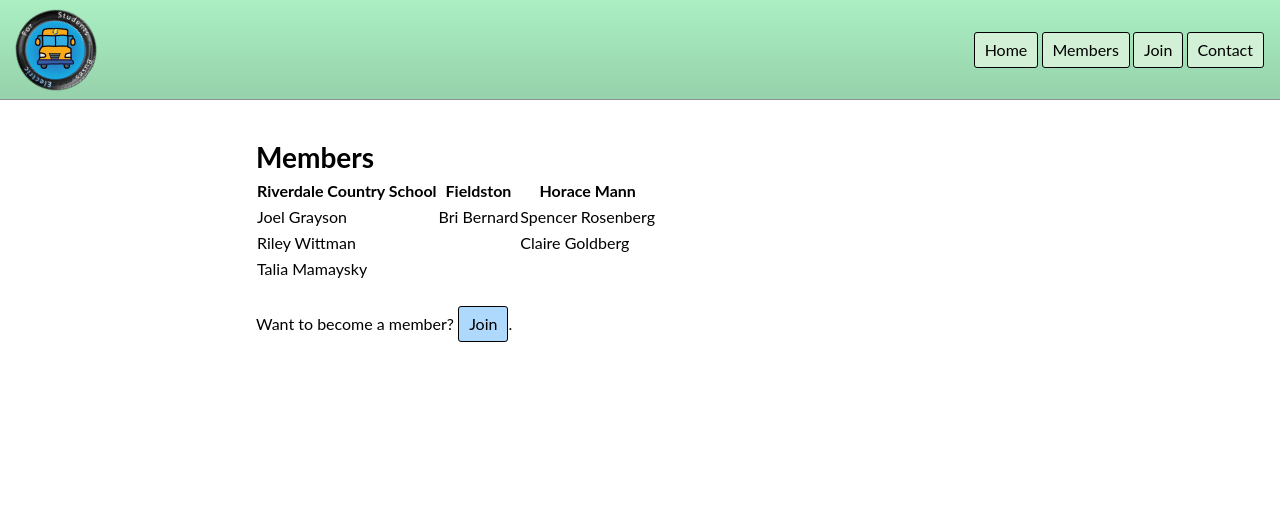
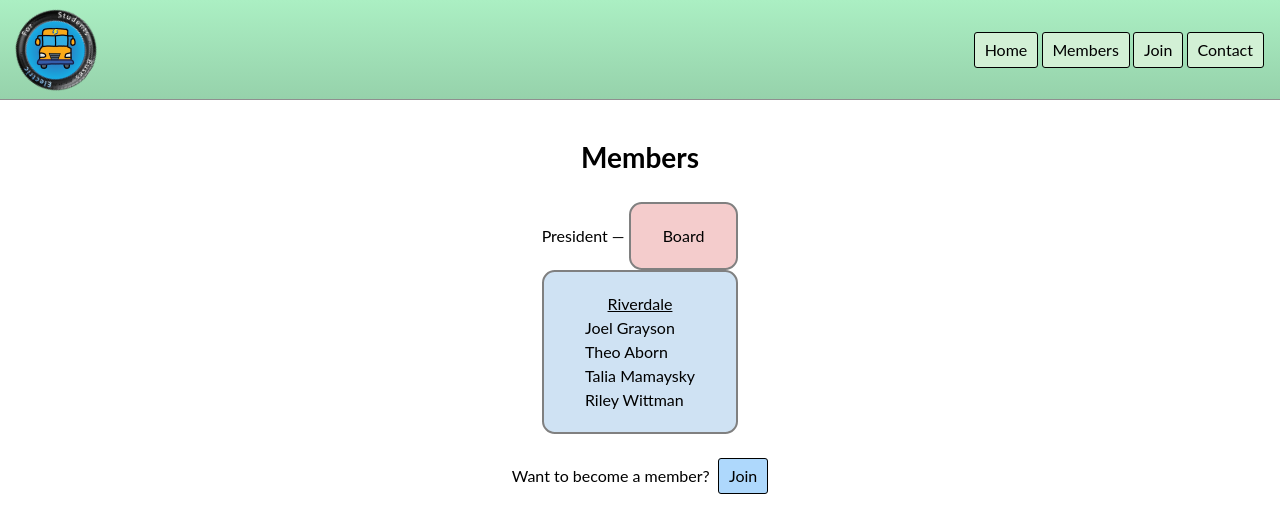
Before and after one commit to JoelGrayson/studentsforelectricbuses.org, a Next.js app: page /members in a window 1280 px wide. Shown: the top 532 px of the page. Built offline with nearby package versions, Linux system fonts and the light colour scheme.

Commit message:
Basic member structure

```diff
--- /dev/null
+++ b/components/MemberSchool.js
@@ -0,0 +1,12 @@
+import styles from '../styles/members.module.css';
+
+export default function MemberSchool({name, fullName, representative, members}) {
+    return (<div className={`${styles.block} ${styles.blockBlue}`}>
+        <div><u>{name}</u></div>
+        <ul className='unstyled'>
+            {members.map(member=>(
+                <li>{member.name}</li>
+            ))}
+        </ul>
+    </div>);
+}
--- a/pages/members.js
+++ b/pages/members.js
@@ -1,11 +1,36 @@
-import Header from '../components/Header';
 import Page from '../components/PageContainer';
+import styles from '../styles/members.module.css';
+import Link from 'next/link';
+import MemberSchool from '../components/MemberSchool';
+
+function m(name, joinYear='Unknown') { //member struct
+    return {name, joinYear};
+}
 
 export default function Members() {
     return (<>
-        <Page>
+        <Page center>
             <h2>Members</h2>
-            <table>
+            <br/>
+            <div className={styles.container}>
+                <div className={styles.board}>
+                    <div>President — </div>
+                    <div className={`${styles.block} ${styles.blockRed}`}>Board</div>
+                </div>
+                <div className={styles.schools}>
+                    {/* Schools */}
+                    <MemberSchool name="Riverdale" fullName="Riverdale Country School"
+                        representative
+                        members={[
+                            m('Joel Grayson', '6/2021'),
+                            m('Theo Aborn', '5/2022'),
+                            m('Talia Mamaysky', '11/2021'),
+                            m('Riley Wittman', '11/2021')
+                        ]}
+                    />
+                </div>
+            </div>
+            {/* <table>
                 <thead>
                     <tr>
                         <th>Riverdale Country School</th>
@@ -28,9 +53,11 @@
                         <td>Talia Mamaysky</td>
                     </tr>
                 </tbody>
-            </table>
+            </table> */}
             <br/>
-            <div>Want to become a member? <button className="btn-blue">Join</button>.</div>
+            <div>Want to become a member?&nbsp;&nbsp;
+                <Link href="/join"><a><button className="btn-blue">Join</button></a></Link>
+            </div>
         </Page>
     </>);
 }
--- a/styles/globals.css
+++ b/styles/globals.css
@@ -20,7 +20,7 @@
     box-sizing: border-box;
 }
 
-/* Headers */
+/* Defaults */
 h1, h2, h3, h4, h5, h6 { font-weight: bold; }
 h1 { font-size: 36px; }
 h2 { font-size: 28px; }
@@ -29,6 +29,12 @@
 h5 { font-size: 18px; }
 h6 { font-size: 16px; }
 
+ul:not(.unstyled) {
+    padding-left: 2rem;
+}
+ul:not(.unstyled) li {
+    list-style-type: disc;
+}
 /* </> */
 
 /* UCJG.v2.css */
--- /dev/null
+++ b/styles/members.module.css
@@ -0,0 +1,35 @@
+.container .board {
+  display: -webkit-box;
+  display: -ms-flexbox;
+  display: flex;
+  -webkit-box-align: center;
+      -ms-flex-align: center;
+          align-items: center;
+}
+
+.block {
+  @apply px-8 py-5 {}  border: 2px solid gray;
+  border-radius: .8rem;
+  display: -webkit-box;
+  display: -ms-flexbox;
+  display: flex;
+  -webkit-box-orient: vertical;
+  -webkit-box-direction: normal;
+      -ms-flex-direction: column;
+          flex-direction: column;
+  -webkit-box-align: center;
+      -ms-flex-align: center;
+          align-items: center;
+  -webkit-box-pack: center;
+      -ms-flex-pack: center;
+          justify-content: center;
+}
+
+.blockBlue {
+  background-color: #cfe2f3;
+}
+
+.blockRed {
+  background-color: #f4cccc;
+}
+/*# sourceMappingURL=members.module.css.map */
--- /dev/null
+++ b/styles/members.module.sass
@@ -0,0 +1,21 @@
+.container
+    .board //contains president & board block
+        display: flex
+        align-items: center
+
+    .schools
+
+
+.block
+    @apply px-8 py-5
+    border: 2px solid gray
+    border-radius: .8rem
+    display: flex
+    flex-direction: column
+    align-items: center
+    justify-content: center
+
+    &Blue
+        background-color: #cfe2f3
+    &Red
+        background-color: #f4cccc
```
Also changed, not shown: 1 other file (tests, documents, lock files or other folders).
